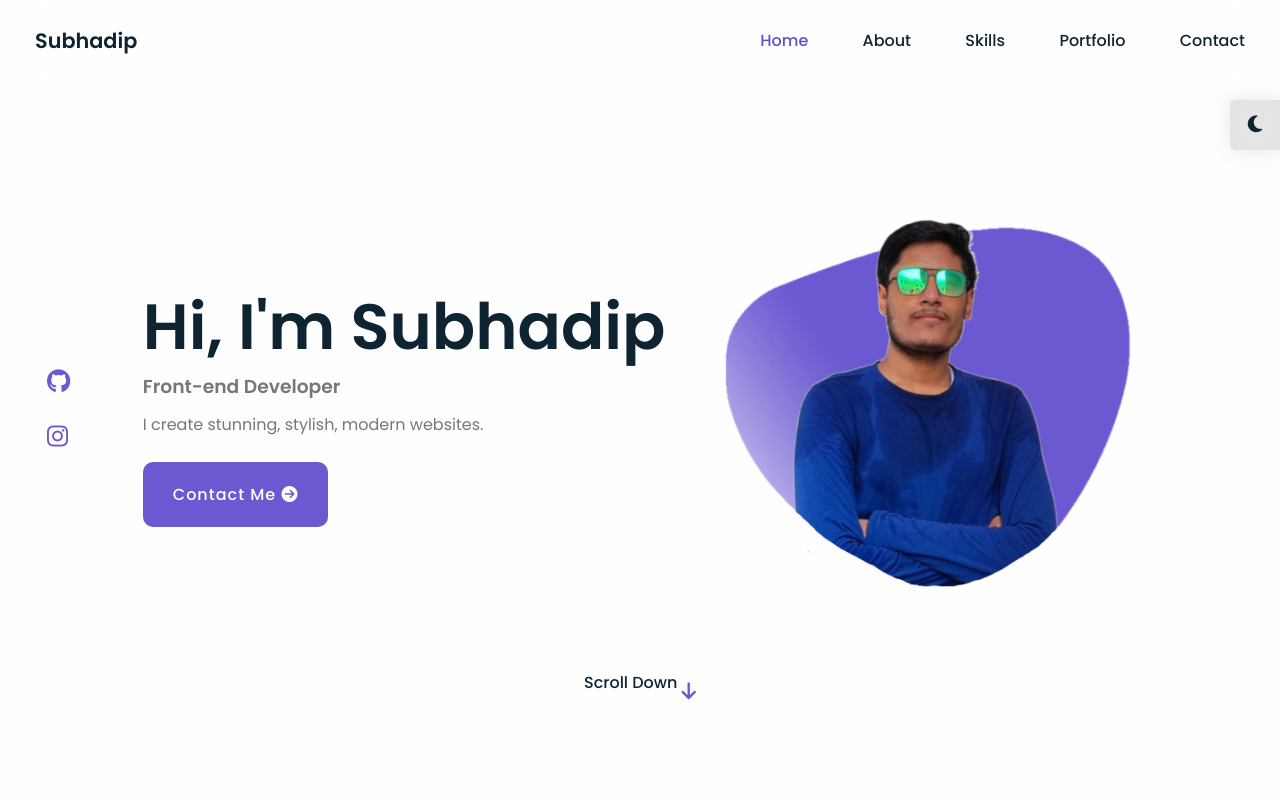
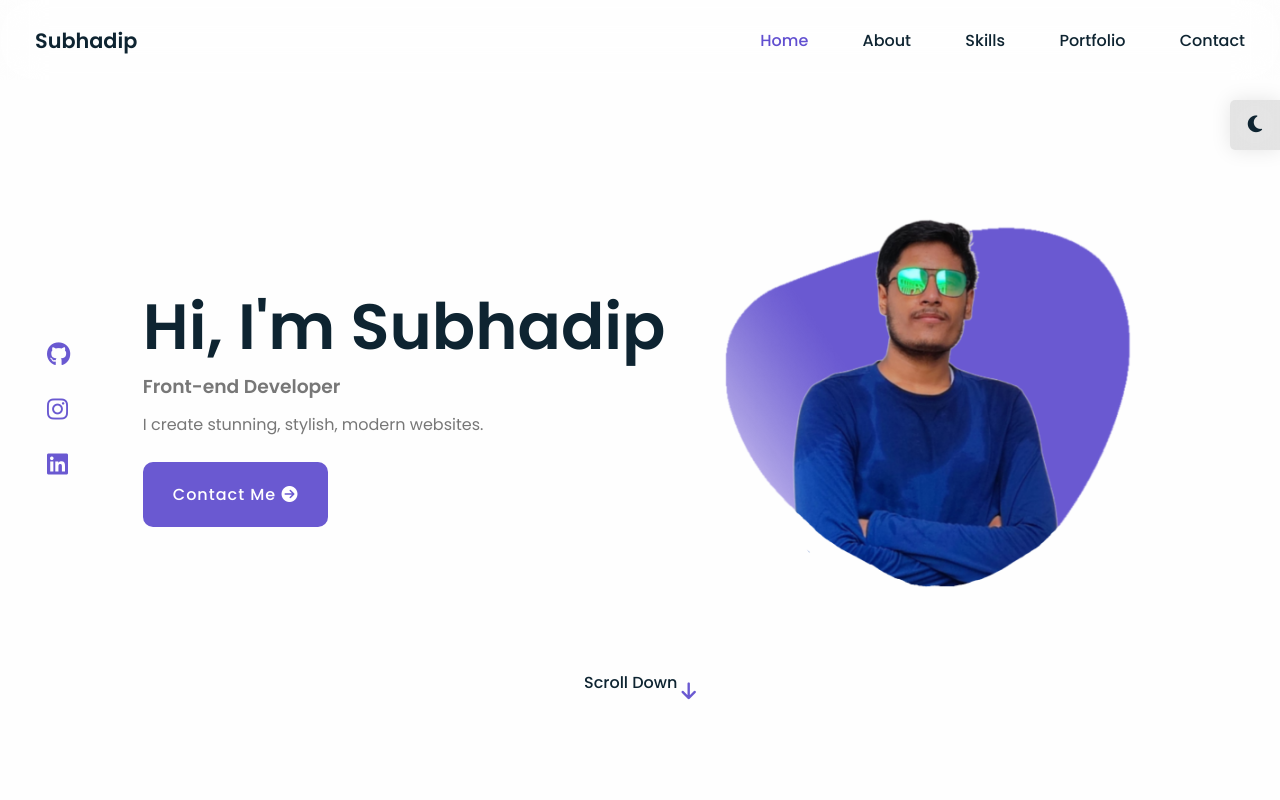
Before and after one commit to subhadipjana866/Personal-portfolio, a plain HTML site: page index.html in a window 1280 px wide. Shown: the top 800 px of the page. Drawn offline with Linux system fonts and the light colour scheme.

Commit message:
Update index.html

```diff
--- a/index.html
+++ b/index.html
@@ -45,6 +45,7 @@
         <div class="media-icons">
           <a href="https://github.com/subhadipjana866"><i class="fab fa-github"></i></a>
           <a href="https://www.instagram.com/subhadip_866/"><i class="fab fa-instagram"></i></a>
+          <a href="https://www.linkedin.com/in/subhadip-jana-a32192264/"><i class="fab fa-linkedin"></i></a>
         </div>
         <div class="info">
           <h2>Hi, I'm Subhadip</h2>
```
